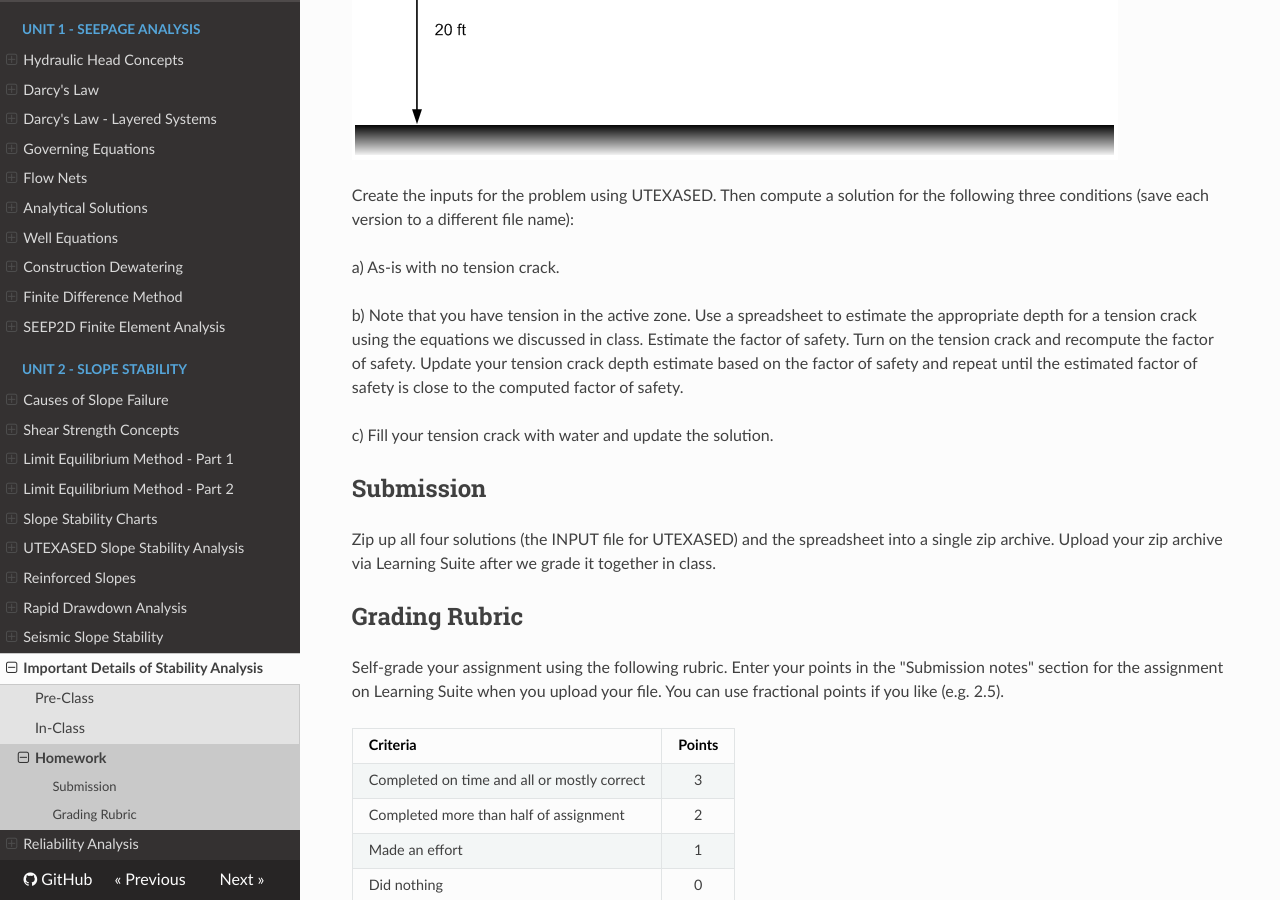
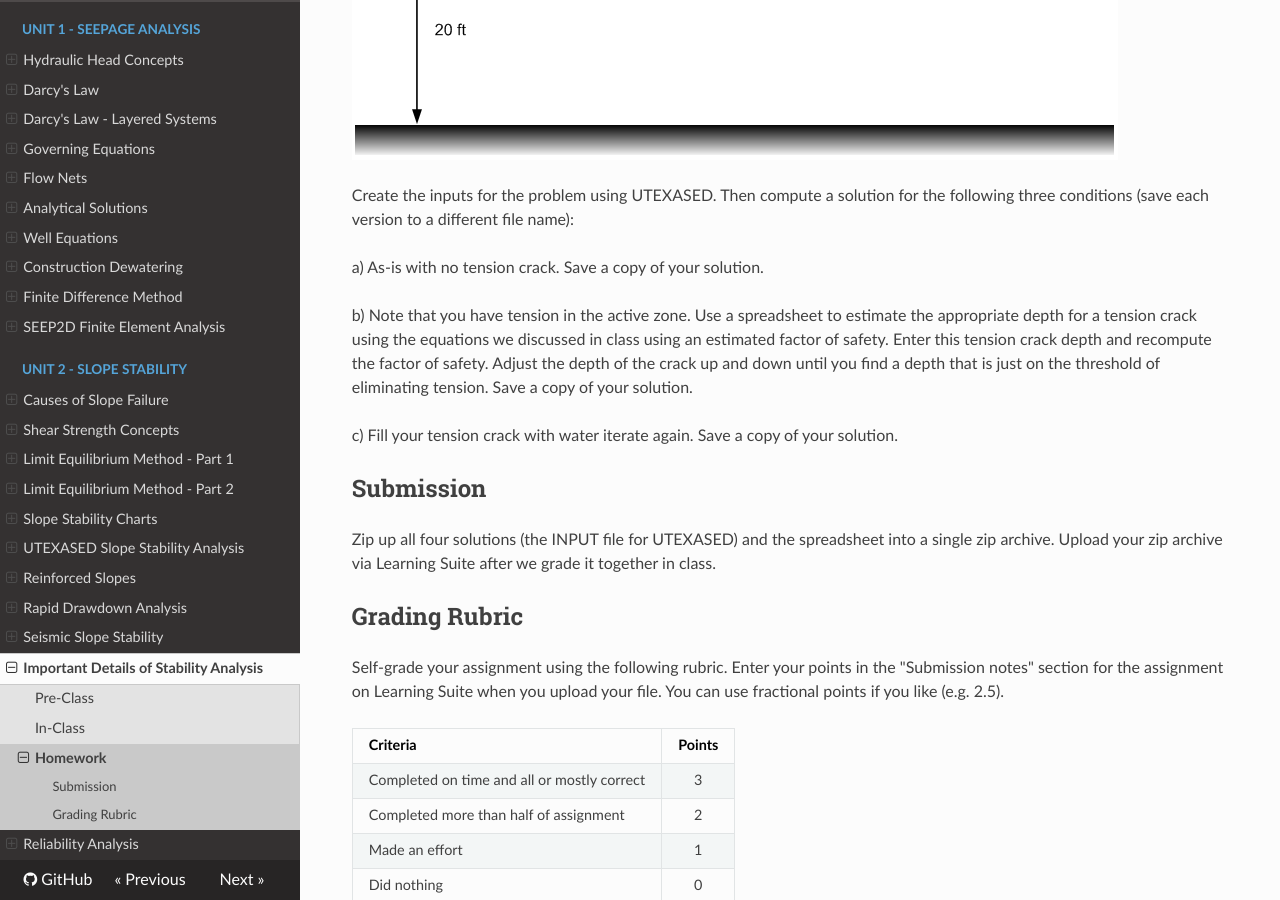
Before and after one commit to njones61/ce544, an MkDocs documentation site: the page built from docs/unit2/10_details/details_hw.md, in a window 1280 px wide and 900 px high, scrolled down 1037 px. Built offline with MkDocs 1.6.1, drawn with Linux system fonts in a browser that asks for light colours; nearby versions of some CDN libraries.

Commit message:
edited key for reinforcement problem

```diff
--- a/docs/unit2/10_details/details_hw.md
+++ b/docs/unit2/10_details/details_hw.md
@@ -14,11 +14,11 @@ Create the inputs for the problem using UTEXASED. Find global-minimum factor saf
 
 Create the inputs for the problem using UTEXASED. Then compute a solution for the following three conditions (save each version to a different file name):
 
-a) As-is with no tension crack.
+a) As-is with no tension crack. Save a copy of your solution.
 
-b) Note that you have tension in the active zone. Use a spreadsheet to estimate the appropriate depth for a tension crack using the equations we discussed in class. Estimate the factor of safety. Turn on the tension crack and recompute the factor of safety. Update your tension crack depth estimate based on the factor of safety and repeat until the estimated factor of safety is close to the computed factor of safety.
+b) Note that you have tension in the active zone. Use a spreadsheet to estimate the appropriate depth for a tension crack using the equations we discussed in class using an estimated factor of safety. Enter this tension crack depth and recompute the factor of safety. Adjust the depth of the crack up and down until you find a depth that is just on the threshold of eliminating tension. Save a copy of your solution.
 
-c) Fill your tension crack with water and update the solution.
+c) Fill your tension crack with water iterate again. Save a copy of your solution.
 
 ## Submission
 
```
